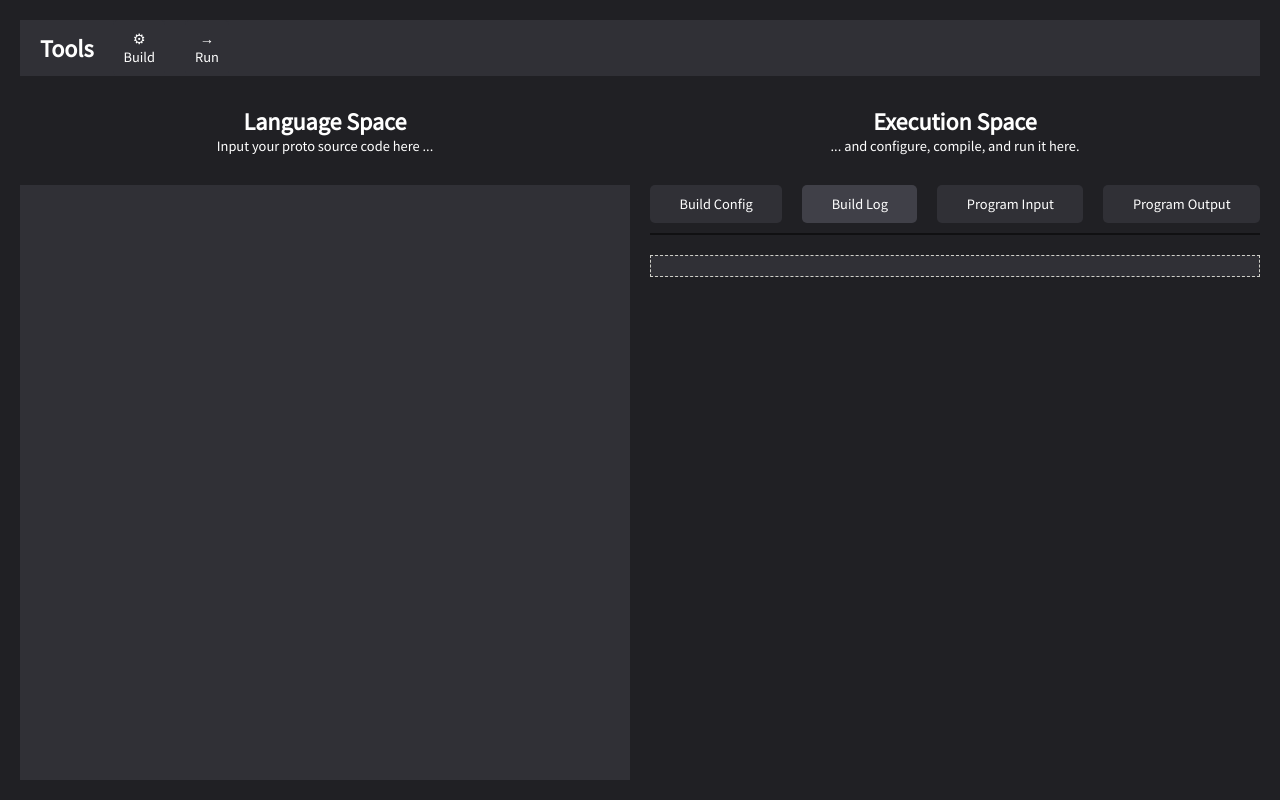
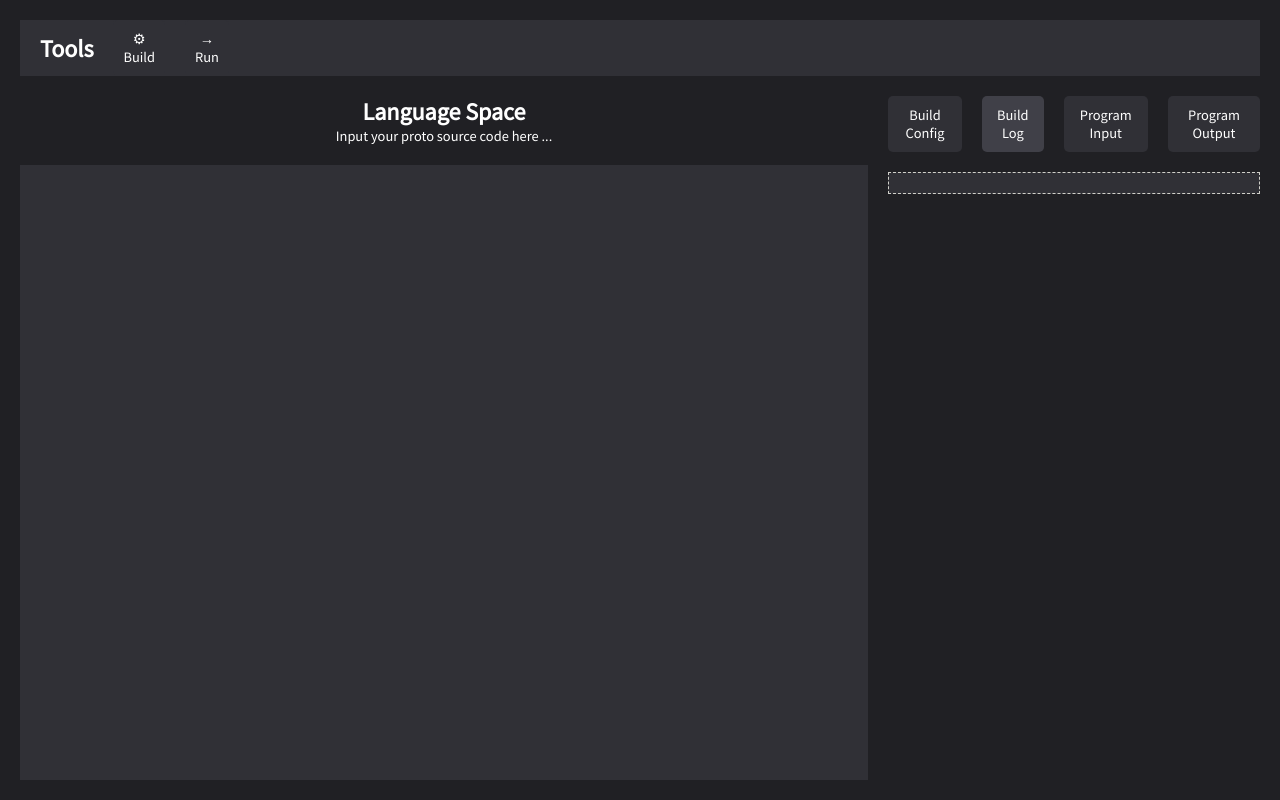
Before and after one commit to musicmrman99/proto-lang, a React app in the folder site/: page / in a window 1280 px wide. Both pictures are taken after a click on the button "Build Log". Built offline with nearby package versions, Linux system fonts and the light colour scheme; what antlr4 would draw is missing.

Commit message:
[WIP] Support tab location and orientation settings

```diff
--- a/site/src/components/ExecutionSpace.css
+++ b/site/src/components/ExecutionSpace.css
@@ -1,67 +1,3 @@
-/* Entry point - set full height */
-#execution-space,
-#execution-space-main {
-    height: 100%;
+#execution-space {
+    max-width: 30%;
 }
-
-/* Recursive column flexbox, except bottom-level */
-#execution-space,
-#execution-space-main,
-.execution-space-input,
-.execution-space-output {
-    width: 100%;
-    display: flex;
-    flex-direction: column;
-    gap: var(--layout-space);
-}
-
-/* Recursive vertical grow, except top-level(s) */
-.execution-space-input,
-.execution-space-output,
-#build-input,
-#build-output,
-#run-input,
-#run-output {
-    width: 100%;
-    height: 0; /* Set the height to a consistent height so flexbox grows them to the same height */
-    flex-grow: 1;
-}
-
-/* Header - normal sizing */
-#execution-space-header {
-    padding: 10px;
-    text-align: center;
-}
-
-#build-input,
-#build-output,
-#run-input,
-#run-output {
-    padding: 10px;
-}
-
-/* They are divs, not an input boxes, so needs styling. */
-#build-output, #run-output {
-    background-color: var(--background-light);
-    overflow: auto;
-}
-
-/* Style the action buttons - horizontal flexbox */
-
-.execution-space-actions {
-    display: flex;
-    flex-direction: row;
-    gap: var(--layout-space);
-}
-.execution-space-actions > * {
-    width: 0; /* Set the width to a consistent width so flexbox grows them to the same width */
-    flex-grow: 1;
-}
-
-#run-action { background-color: rgb(0,128,0); }
-#run-action:hover { background-color: rgb(0,96,0); }
-#run-action:active { background-color: rgb(0,88,0); }
-
-#build-action { background-color: rgb(128,0,0); }
-#build-action:hover { background-color: rgb(96,0,0); }
-#build-action:active { background-color: rgb(88,0,0); }
--- a/site/src/components/ExecutionSpace.jsx
+++ b/site/src/components/ExecutionSpace.jsx
@@ -13,12 +13,7 @@ export default class ExecutionSpace extends react.Component {
   render() {
     return (
       <div id="execution-space">
-        <div id="execution-space-header">
-          <h2>Execution Space</h2>
-          <p>... and configure, compile, and run it here.</p>
-        </div>
-
-        <Tabs swapEvent="onMouseEnter">
+        <Tabs tabLocation="top" tabOrientation="top" swapEvent="onMouseEnter">
           <Tab tabid="build-config" name="Build Config">
             <BuildConfigPanel buildConfig={this.props.buildConfig} onBuildConfigChange={this.props.onBuildConfigChange} />
           </Tab>
--- a/site/src/components/LanguageSpace.css
+++ b/site/src/components/LanguageSpace.css
@@ -1,6 +1,6 @@
 #language-space {
-    width: 100%;
     height: 100%;
+    flex-grow: 1;
 
     display: flex;
     flex-direction: column;
@@ -8,10 +8,9 @@
 }
 
 #language-space-header {
-    padding: 10px;
     text-align: center;
 }
 
-#language-space-input {
+#language-space > .codebox {
     flex-grow: 1;
 }
--- a/site/src/components/LanguageSpace.jsx
+++ b/site/src/components/LanguageSpace.jsx
@@ -11,7 +11,6 @@ export default class LanguageSpace extends react.Component {
         </div>
 
         <textarea
-          id="language-space-input"
           className="codebox"
           value={this.props.protoSource}
           onChange={(e) => this.props.onProtoSourceChange(e.target.value)}
--- a/site/src/components/panels/BuildLogPanel.css
+++ b/site/src/components/panels/BuildLogPanel.css
@@ -0,0 +1,5 @@
+#build-log-panel > .codebox {
+    padding: 10px;
+    background-color: var(--background-light);
+    overflow: auto;
+}
--- a/site/src/components/panels/BuildLogPanel.jsx
+++ b/site/src/components/panels/BuildLogPanel.jsx
@@ -7,7 +7,7 @@ export default class BuildLogPanel extends react.Component {
   render() {
     return (
       <div id="build-log-panel" className="panel">
-        <div id="build-output" className={
+        <div className={
           "codebox " + {
             [null]: "awaiting",
             [true]: "valid",
--- a/site/src/components/panels/ProgramInputPanel.jsx
+++ b/site/src/components/panels/ProgramInputPanel.jsx
@@ -6,7 +6,6 @@ export default class ProgramInputPanel extends react.Component {
     return (
       <div id="program-input-panel" className="panel">
         <textarea
-          id="run-input"
           className="codebox"
           value={this.props.programInput}
           onChange={(e) => this.props.onProgramInputChange(e.target.value)}
--- a/site/src/components/panels/ProgramOutputPanel.css
+++ b/site/src/components/panels/ProgramOutputPanel.css
@@ -0,0 +1,5 @@
+#run-output-panel > .codebox {
+    padding: 10px;
+    background-color: var(--background-light);
+    overflow: auto;
+}
--- a/site/src/components/utils/Tabs.css
+++ b/site/src/components/utils/Tabs.css
@@ -7,22 +7,38 @@
     gap: var(--layout-space);
 }
 
-.tab.active {
-    background-color: var(--background-very-light);
-}
-
 .tabs-header {
     display: flex;
     flex-direction: row;
     gap: var(--layout-space);
 
-    padding-bottom: calc(var(--layout-space) / 2);
-    border-bottom: 2px solid var(--background-very-dark);
+    flex-shrink: 0; /* Useful for finding layout bugs, but shouldn't be needed */
 }
 .tabs-header > * {
     flex-grow: 1;
 }
 
+.tab.active {
+    background-color: var(--background-very-light);
+}
+
 .tab-content {
-    flex-grow: 1;
+    height: 100%;
 }
+
+/* Location and Rotation Support
+-------------------- */
+
+.tabs.vertical-location {
+    flex-direction: row;
+}
+.tabs-header.vertical-location:not(.left-orientation):not(.right-orientation) {
+    /* This isn't necessary if vertical-rl/lr are already active */
+    flex-direction: column;
+}
+.tabs-header.left-orientation {
+    writing-mode: sideways-lr;
+}
+.tabs-header.right-orientation {
+    writing-mode: sideways-rl;
+}
--- a/site/src/components/utils/Tabs.jsx
+++ b/site/src/components/utils/Tabs.jsx
@@ -15,20 +15,49 @@ export class Tabs extends react.Component {
   }
 
   render() {
+    let content = [];
+    switch (this.props.tabLocation) {
+      case "top": content = [this.getTabs(), this.getActiveTabContents()]; break;
+      case "left": content = [this.getTabs(), this.getActiveTabContents()]; break;
+      case "bottom": content = [this.getActiveTabContents(), this.getTabs()]; break;
+      case "right": content = [this.getActiveTabContents(), this.getTabs()]; break;
+      default: throw new Error(`No such tab location: '${this.props.tabLocation}'`);
+    }
+
+    const locationClass = {
+      "top": "",
+      "left": " vertical-location",
+      "bottom": "",
+      "right": " vertical-location"
+    }[this.props.tabLocation];
+
     return (
-      <div className="tabs">
-        {this.getTabs()}
-        {this.getActiveTabContents()}
+      <div className={"tabs" + locationClass}>
+        {content}
       </div>
     );
   }
 
   // Get the list of tab components, if any.
   getTabs() {
+    // No children
     if (react.Children.count(this.props.children) === 0) return null;
 
+    const locationClass = {
+      "top": "",
+      "left": " vertical-location",
+      "bottom": "",
+      "right": " vertical-location"
+    }[this.props.tabLocation];
+
+    const orientationClass = {
+      "top": "",
+      "left": " left-orientation",
+      "right": " right-orientation"
+    }[this.props.tabOrientation];
+
     return (
-      <div className="tabs-header">
+      <div className={"tabs-header" + locationClass + orientationClass}>
         {react.Children.map(this.props.children, (child) => {
           const tabProps = {
             "key": child.props.tabid,
@@ -54,9 +83,7 @@ export class Tabs extends react.Component {
   // Get the content of the active tab, if any.
   getActiveTabContents() {
     // No children
-    if (react.Children.count(this.props.children) === 0) {
-      return null;
-    }
+    if (react.Children.count(this.props.children) === 0) return null;
 
     // Nothing active (default to first child)
     if (this.state.active == null) {
```
